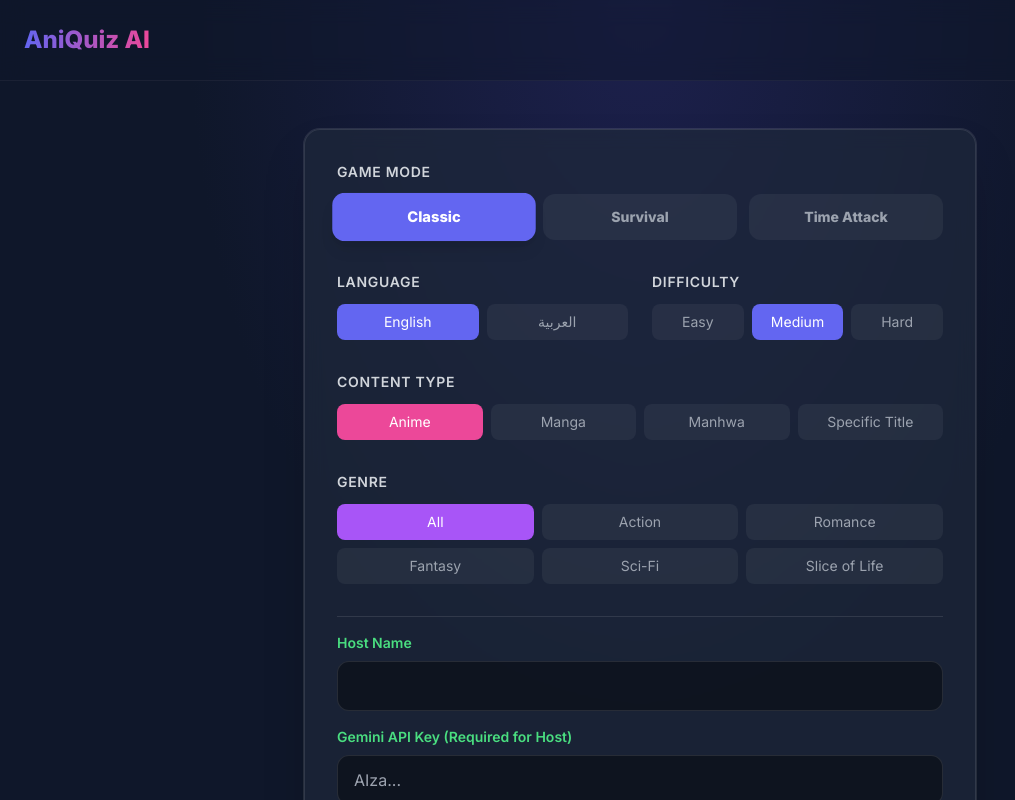
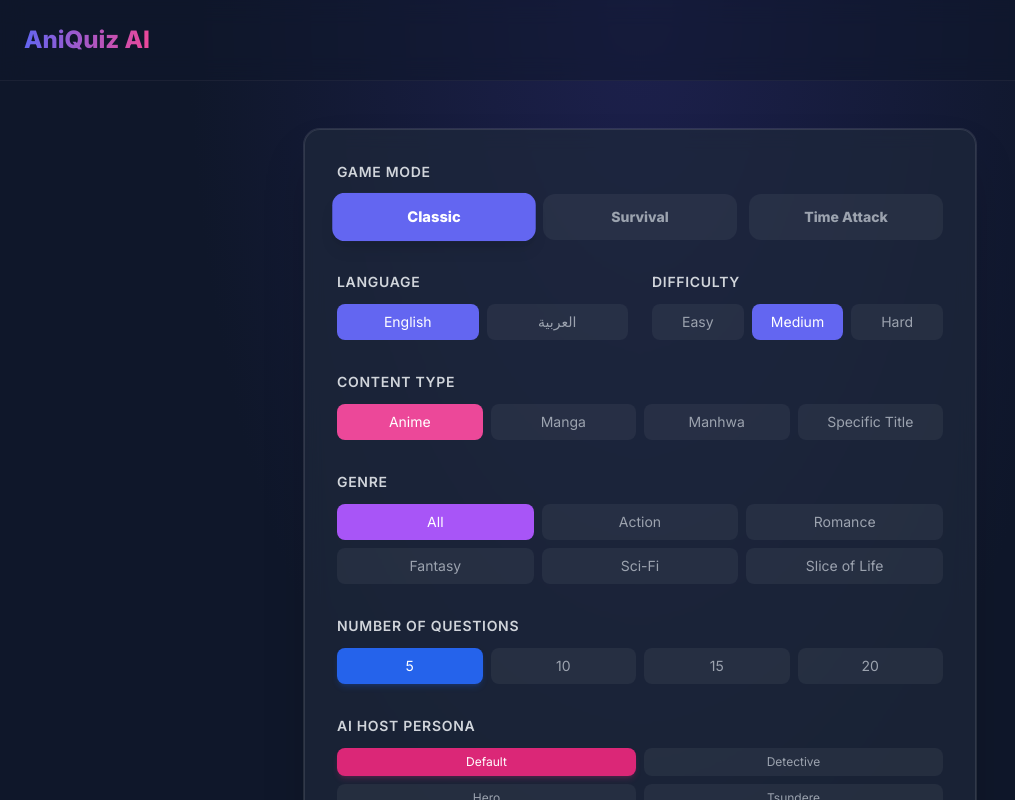
Before and after one commit to 20Youssef10/AniQuiz, a React (Vite) app: page / in a window 1280 px wide. Both pictures are taken after a click on the button 639 px from the left and 478 px from the top of the page. Shown: the top 800 px of the page, without its empty margins (0-1015 px from the left). Built offline with nearby package versions, Linux system fonts and the light colour scheme.

Commit message:
feat(settings): Add question count to quiz settings
Introduces a new setting for users to define the number of questions per quiz. This enhances customization and allows for shorter or longer quiz experiences.

```diff
--- a/App.tsx
+++ b/App.tsx
@@ -1,5 +1,5 @@
-import React, { useState, useEffect } from 'react';
-import { QuizState, Difficulty, QuizSettings, Language, ContentType, GameMode, AIPersona, Room, Player } from './types';
+import { useState, useEffect } from 'react';
+import { QuizState, Difficulty, Language, ContentType, GameMode, AIPersona, Room } from './types';
 import { fetchMediaData } from './services/aniListService';
 import { generateQuizQuestions } from './services/geminiService';
 import { getChallenge, createRoom, joinRoom, listenToRoom, startRoomGame } from './services/firebase';
@@ -315,7 +315,6 @@ export default function App() {
 
   const renderSettings = (isRoomSetup = false) => (
     <div className="glass-panel p-6 md:p-8 rounded-2xl space-y-8 shadow-2xl ring-1 ring-white/10 animate-fade-in">
-       {/* (Settings UI Code from previous implementation - reused) */}
        {/* Game Mode */}
        <div>
           <label className="block text-sm font-semibold mb-3 text-gray-300 uppercase tracking-wider">{isArabic ? 'نمط اللعب' : 'Game Mode'}</label>
@@ -386,6 +385,53 @@ export default function App() {
             </div>
           </div>
        )}
+
+       {/* Question Count */}
+       <div>
+          <label className="block text-sm font-semibold mb-3 text-gray-300 uppercase tracking-wider">
+            {isArabic ? 'عدد الأسئلة' : 'Number of Questions'}
+          </label>
+          <div className="flex gap-2">
+            {QUESTION_COUNTS.map(count => (
+              <button
+                key={count}
+                onClick={() => {
+                  playSound('click');
+                  setState(prev => ({ ...prev, settings: { ...prev.settings, questionCount: count } }));
+                }}
+                className={`flex-1 py-2 rounded-lg text-sm font-medium transition-colors ${
+                  state.settings.questionCount === count
+                    ? 'bg-blue-600 text-white shadow-md shadow-blue-600/20'
+                    : 'bg-white/5 text-gray-400 hover:bg-white/10'
+                }`}
+              >
+                {count}
+              </button>
+            ))}
+          </div>
+       </div>
+
+       {/* AI Persona Selection (Optional but good for completeness) */}
+       <div>
+         <label className="block text-sm font-semibold mb-3 text-gray-300 uppercase tracking-wider">
+           {isArabic ? 'شخصية الذكاء الاصطناعي' : 'AI Host Persona'}
+         </label>
+         <div className="grid grid-cols-2 gap-2">
+            {Object.values(AIPersona).map(p => (
+              <button
+                key={p}
+                onClick={() => setState(prev => ({ ...prev, settings: { ...prev.settings, aiPersona: p } }))}
+                className={`py-1.5 px-2 rounded-lg text-xs font-medium transition-colors ${
+                  state.settings.aiPersona === p
+                    ? 'bg-pink-600 text-white shadow-md shadow-pink-600/20'
+                    : 'bg-white/5 text-gray-400 hover:bg-white/10'
+                }`}
+              >
+                {p}
+              </button>
+            ))}
+         </div>
+       </div>
 
        {/* Host Extra Inputs */}
        {isRoomSetup && (
```
